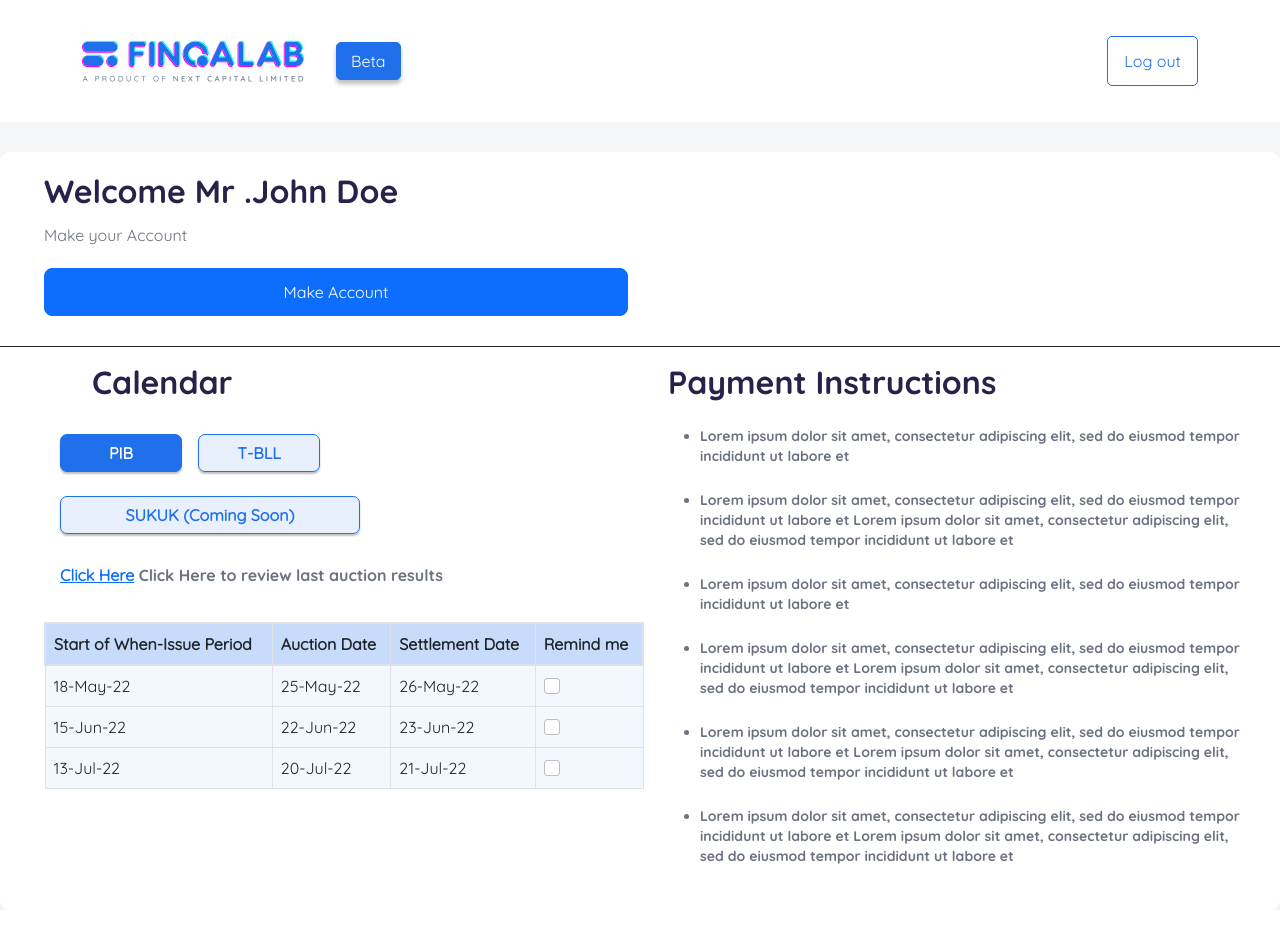
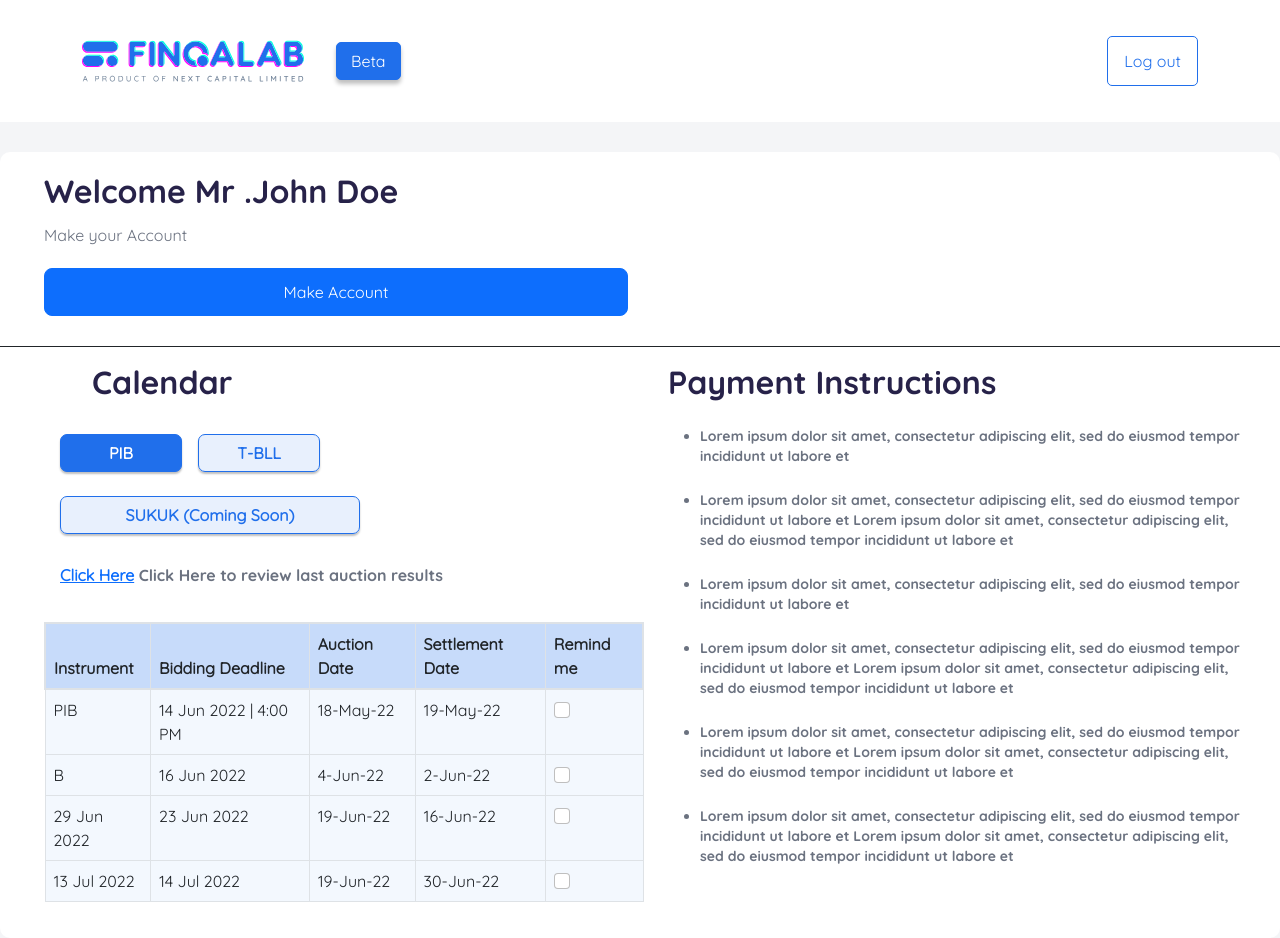
Before and after one commit to noor05869/ips, a React (Create React App) app: page /presubmission in a window 1280 px wide. Before the commit the page ends 910 px from the top, so only its background shows below. Built offline with nearby package versions, Linux system fonts and the light colour scheme.

Commit message:
table data

```diff
--- a/src/Component/Routes/Account/Submission.js
+++ b/src/Component/Routes/Account/Submission.js
@@ -90,27 +90,56 @@ const Submission = () => {
     ],
   };
 
-  const PIB = {
-    headings: [
-      "Start of When-Issue Period ",
-      "Auction Date",
-      "Settlement Date",
-    ],
+   const PIB =  {
+    headings: ["Instrument","Bidding Deadline","Auction Date", "Settlement Date"],
     tBody: [
       {
         id: 1,
-        items: ["18-May-22", " 25-May-22", " 26-May-22"],
+        items: ["PIB","14 Jun 2022 | 4:00 PM","18-May-22", "19-May-22"],
       },
       {
         id: 2,
-        items: ["15-Jun-22", " 22-Jun-22", " 23-Jun-22"],
+        items: ["B","16 Jun 2022","4-Jun-22", "2-Jun-22"],
       },
       {
         id: 3,
-        items: ["13-Jul-22", " 20-Jul-22", " 21-Jul-22"],
+        items: ["29 Jun 2022","23 Jun 2022","19-Jun-22", "16-Jun-22"],
       },
+      {
+        id: 4,
+        items: ["13 Jul 2022","14 Jul 2022","19-Jun-22", "30-Jun-22"],
+      },
+      // {
+      //   id: 5,
+      //   items: ["24 Jul 2022","23 Jul 2022","13-Jul-22", "10-Jul-22"],
+      // },
+      // {
+      //   id: 6,
+      //   items: ["27-Jul-22", "28-Jul-22"],
+      // },
     ],
   };
+  // {
+  //   headings: [
+  //     "Start of When-Issue Period ",
+  //     "Auction Date",
+  //     "Settlement Date",
+  //   ],
+  //   tBody: [
+  //     {
+  //       id: 1,
+  //       items: ["18-May-22", " 25-May-22", " 26-May-22"],
+  //     },
+  //     {
+  //       id: 2,
+  //       items: ["15-Jun-22", " 22-Jun-22", " 23-Jun-22"],
+  //     },
+  //     {
+  //       id: 3,
+  //       items: ["13-Jul-22", " 20-Jul-22", " 21-Jul-22"],
+  //     },
+  //   ],
+  // };
 
   const annual = {
     headings: [
@@ -216,7 +245,7 @@ const Submission = () => {
                     T-BLL
                   </button>
                   <button
-                    onClick={() => handleActiveTAb("annual")}
+                    onClick={() => handleActiveTAb("Tbill")}
                     className={`btn btn-primary w-50   ${
                       activeTab === "annual" ? activeclass : "tabsbtn"
                     }  my-2  mx-3 `}
```
